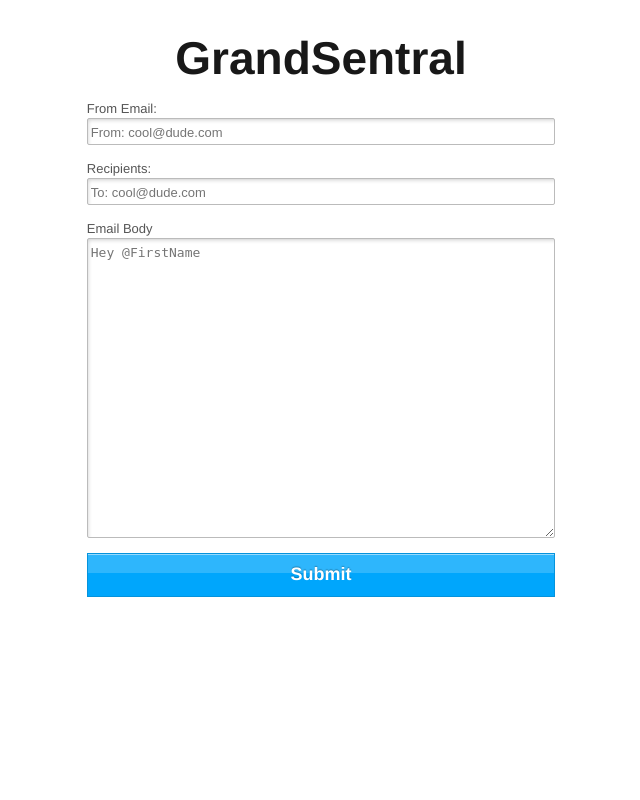
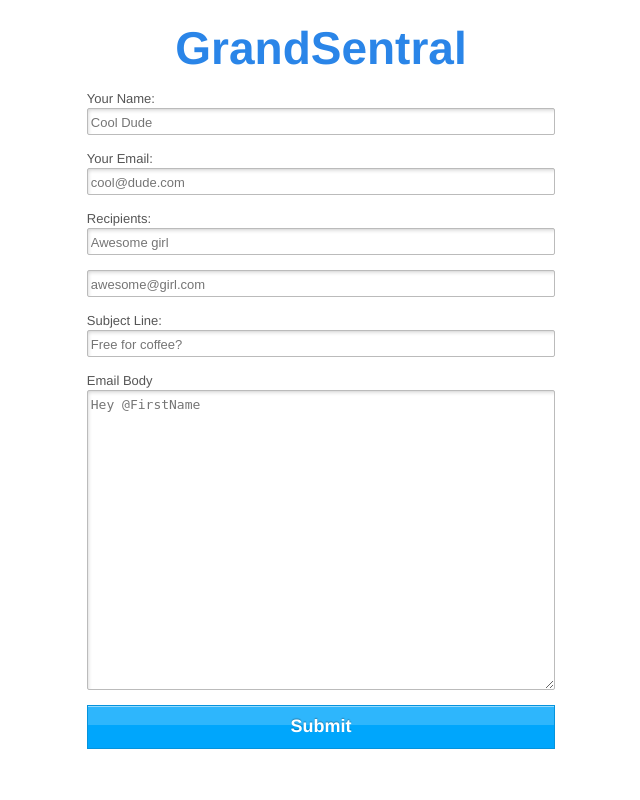
Before and after one commit to imkevinxu/grandsentral, a Django app: page / in a window 1280 px wide. Shown: the whole page, without its empty margins (319-959 px from the left). Run offline with Django 3.2, Linux system fonts and the light colour scheme; parts of the project's set-up code (start-up, migrations or seed data) failed here and were passed over; some libraries are stand-ins or nearby versions.

Commit message:
working version of sending email without confirmation or mail merge variables

```diff
--- a/notes/competition.txt
+++ b/notes/competition.txt
@@ -8,6 +8,7 @@ Current ways to do mail merge
 http://www.quora.com/Whats-the-best-software-for-mail-merging?q=mail+merge
 http://code.google.com/googleapps/appsscript/articles/mail_merge.html
 Microsoft Word or Outlook
+
 
 Newsletters
 ===========
@@ -22,6 +23,8 @@ http://www1.toutapp.com/
 http://www.contactually.com/
 http://www.streamsend.com/
 http://litmus.com/
+https://www.airtimehq.com/
+http://www.icontact.com/
 
 
 Email APIs
--- a/settings.py
+++ b/settings.py
@@ -141,6 +141,12 @@ INSTALLED_APPS = (
     'south',
 )
 
+EMAIL_HOST = 'smtp.sendgrid.net'
+EMAIL_HOST_USER = 'grandsentral'
+EMAIL_HOST_PASSWORD = 'bananapoptart145'
+EMAIL_PORT = 587
+EMAIL_USE_TLS = True
+
 LOGIN_REDIRECT_URL = '/'
 
 # A sample logging configuration. The only tangible logging
--- a/static/css/app.css
+++ b/static/css/app.css
@@ -12,7 +12,7 @@
 }
 
 #home {
-	margin-top:30px;
+	margin-top:20px;
 }
 
 #home input, #home textarea {
--- a/templates/index.html
+++ b/templates/index.html
@@ -5,17 +5,26 @@
     <div class="row" id="home">
     	<div class="six columns centered">
 
-		    <h1 class="center">GrandSentral</h1>
+		    <h1 class="center"><a href="{% url home %}">GrandSentral</a></h1>
 
-		    <form action="#" method="post" class="nice">
+		    <form action="#" method="post" class="nice">{% csrf_token %}
 		    	<div>
-		    		<label for="email_from">From Email:</label>
-		    		<input type="text" name="email_from" id="email_from" placeholder="From: cool@dude.com" tabindex="1" class="input-text" />
+		    		<label for="email_from_name">Your Name:</label>
+		    		<input type="text" name="email_from_name" id="email_from_name" placeholder="Cool Dude" tabindex="1" class="input-text" />
+
+		    		<label for="email_from_email">Your Email:</label>
+		    		<input type="text" name="email_from_email" id="email_from_email" placeholder="cool@dude.com" tabindex="1" class="input-text" />
 		    	</div>
 
 		    	<div>
-		    		<label for="name">Recipients:</label>
-		    		<input type="text" name="" id="" placeholder="To: cool@dude.com" tabindex="1" class="input-text" />
+		    		<label for="email_recipients">Recipients:</label>
+		    		<input type="text" name="email_recipients_name" placeholder="Awesome girl" tabindex="1" class="input-text" />
+		    		<input type="text" name="email_recipients_email" placeholder="awesome@girl.com" tabindex="1" class="input-text" />
+		    	</div>
+
+		    	<div>
+		    		<label for="email_subject">Subject Line:</label>
+		    		<input type="text" name="email_subject" placeholder="Free for coffee?" tabindex="1" class="input-text" />
 		    	</div>
 
 		    	<div>
--- a/views.py
+++ b/views.py
@@ -2,6 +2,17 @@ from django.http import HttpResponse, HttpResponseRedirect, HttpResponsePermanen
 from django.shortcuts import render_to_response, get_object_or_404
 from django.core.context_processors import csrf
 from django.template import RequestContext
+from django.core.mail import send_mail
 
 def home(request):
-	return render_to_response('index.html')
+	if request.method == "POST":
+		from_email = formatEmail(request.POST["email_from_name"], request.POST["email_from_email"])
+		to_email = formatEmail(request.POST["email_recipients_name"], request.POST["email_recipients_email"])
+		subject = request.POST["email_subject"]
+		body = request.POST["email_body"]
+		send_mail(subject, body, from_email, [to_email], fail_silently=False)
+
+	return render_to_response('index.html', context_instance=RequestContext(request))
+
+def formatEmail(name, email):
+	return name+" <"+email+">"
```
Also changed, not shown: notes/notes.txt (+5 -3 lines), 1 other file.
